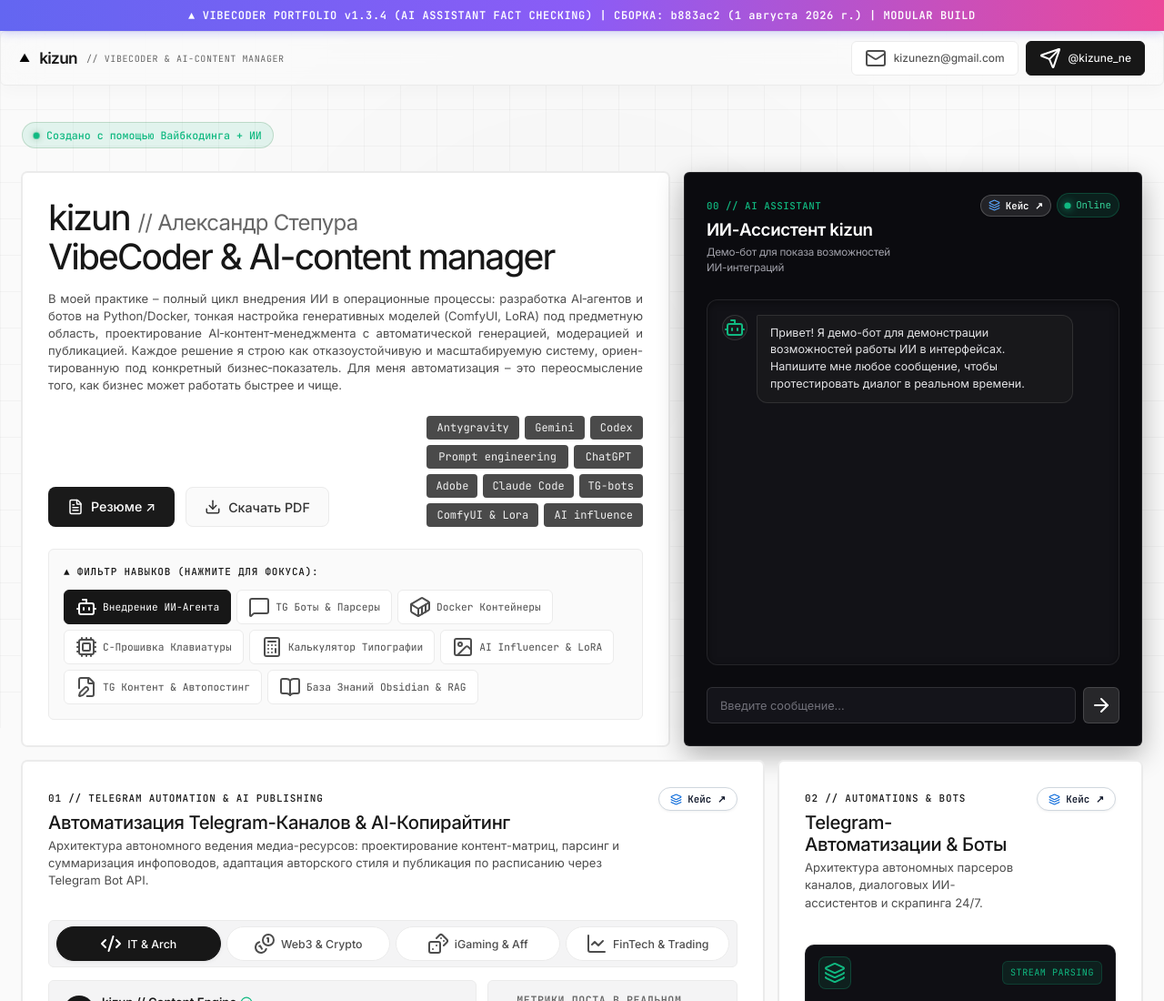
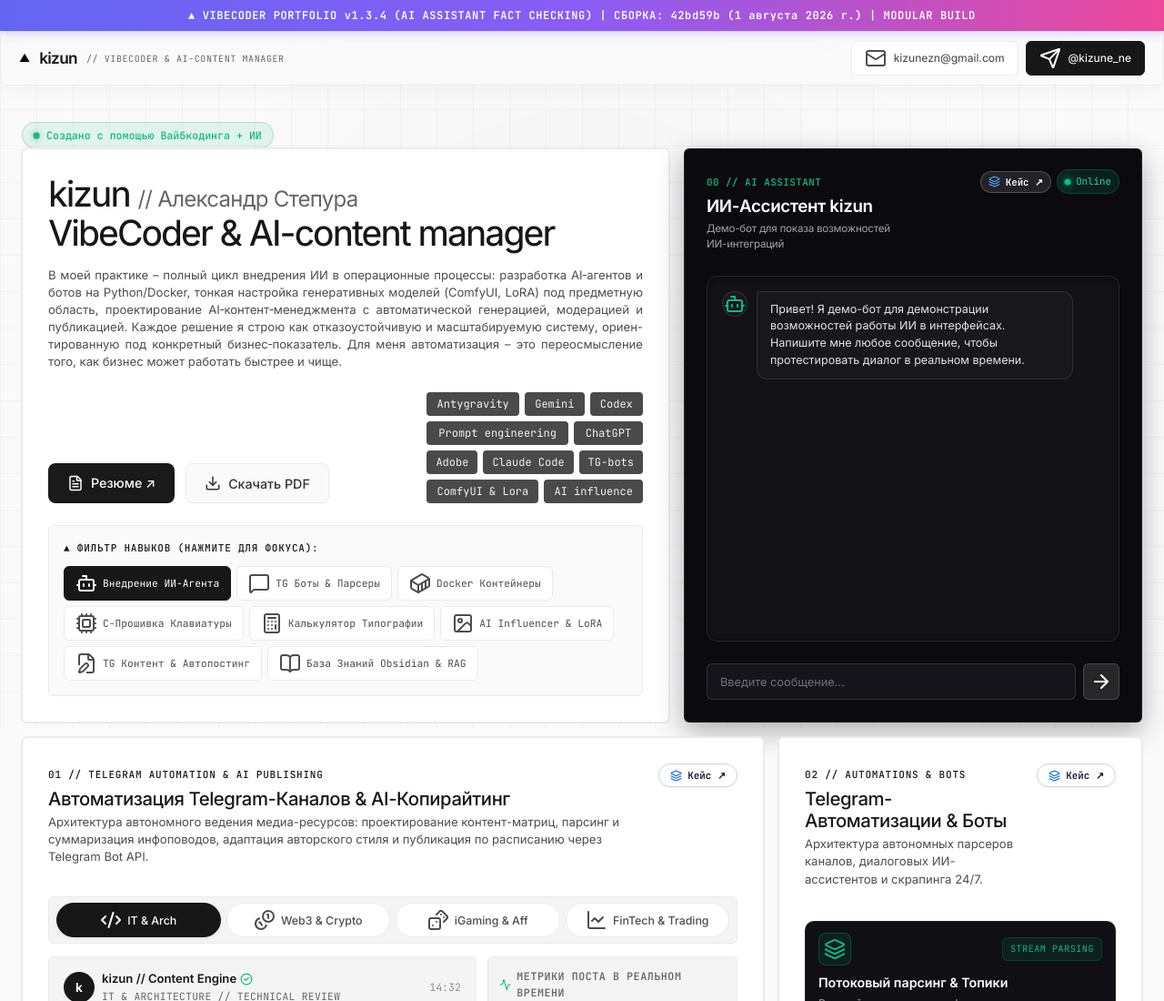
Before and after one commit to kizune-ne/vibe_portfolio, a website: page index.html in a window 1280 px wide. Shown: the top 1100 px of the page at 91% size. Drawn offline with nearby package versions, Linux system fonts and the light colour scheme.

Commit message:
style(ui): reduce gap between status badge and hero card

```diff
--- a/css/sections/hero.css
+++ b/css/sections/hero.css
@@ -38,7 +38,6 @@
   font-family: var(--font-code);
   font-size: 0.775rem;
   font-weight: 500;
-  margin-bottom: 20px;
 }
 
 .status-dot {
--- a/index.html
+++ b/index.html
@@ -352,7 +352,7 @@
 
 <body>
 <div id="version-test-banner" style="background: linear-gradient(90deg, #6366f1, #8b5cf6, #ec4899); color:#ffffff; text-align:center; padding:8px 12px; font-family:'JetBrains Mono', monospace; font-size:12px; font-weight:600; position:relative; z-index:999999; letter-spacing:0.05em; box-shadow: 0 2px 10px rgba(99,102,241,0.3);">
-  ▲ VIBECODER PORTFOLIO v1.3.4 (AI ASSISTANT FACT CHECKING) | СБОРКА: b883ac2 (1 августа 2026 г.) | MODULAR BUILD
+  ▲ VIBECODER PORTFOLIO v1.3.4 (AI ASSISTANT FACT CHECKING) | СБОРКА: 42bd59b (1 августа 2026 г.) | MODULAR BUILD
 </div>
 
   <!-- Ambient Grid & Paper Overlay -->
@@ -387,7 +387,7 @@
 
     <!-- 1. HERO SECTION -->
       <section class="bento-row row-hero" id="hero">
-    <div style="grid-column: span 12; display: flex; margin-bottom: -10px;">
+    <div style="grid-column: span 12; display: flex; margin-bottom: -16px;">
       <div class="status-badge">
         <span class="status-dot"></span>
         <span>Создано с помощью Вайбкодинга + ИИ</span>
```
Also changed, not shown: src/sections/hero.html (+1 -1 lines), src/sections/version-banner.html (+1 -1 lines).
